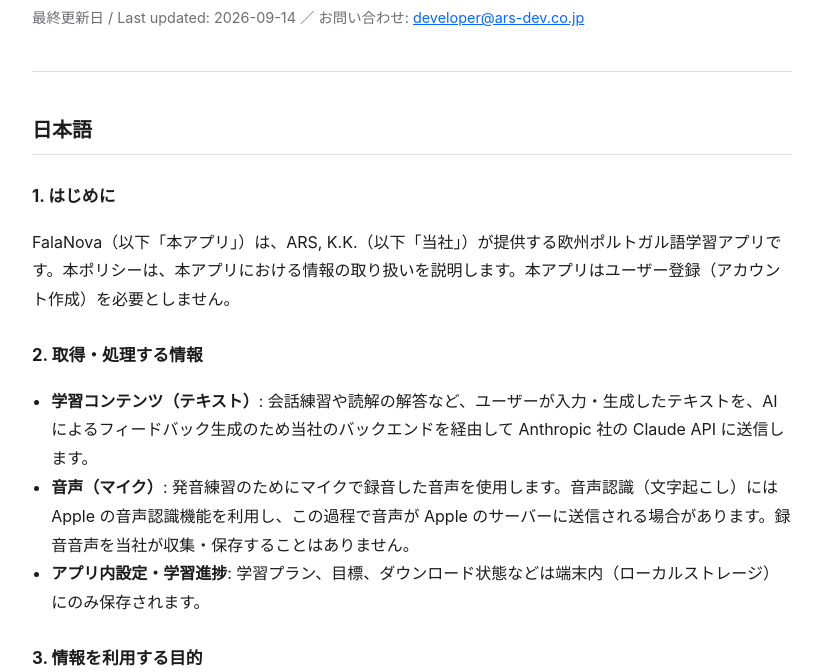
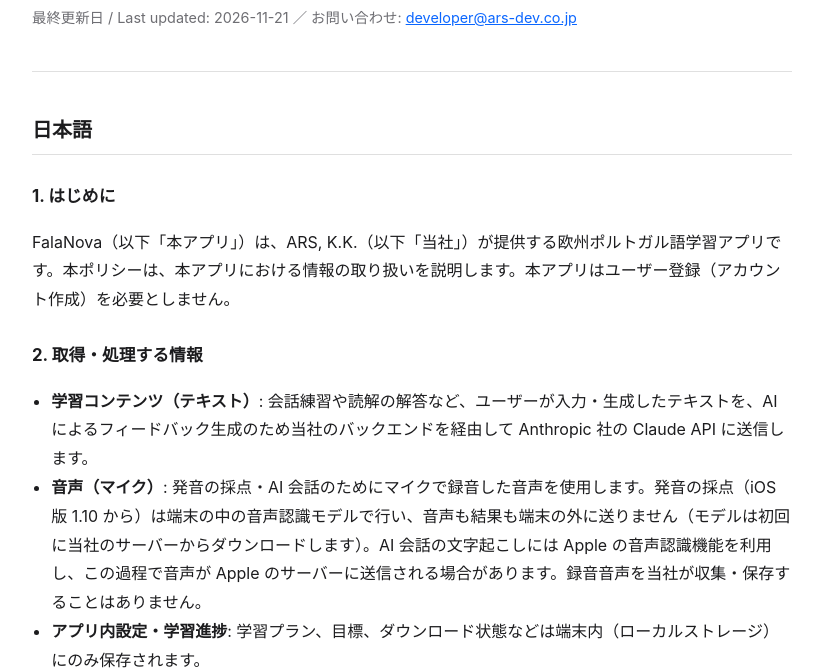
Before and after one commit to ars-sys/falanova-legal, a plain HTML site: page index.html in a window 1280 px wide. Shown: the part 128-800 px from the top of the page, without its empty margins (228-1051 px from the left). Drawn offline with Linux system fonts and the light colour scheme.

Commit message:
発音の採点（iOS 1.10）: 端末の中で行い、音声を外に送らないことを書く

```diff
--- a/index.html
+++ b/index.html
@@ -35,7 +35,7 @@
 
 <h1>プライバシーポリシー / Privacy Policy</h1>
 <p class="meta">FalaNova ／ 提供者: ARS, K.K.</p>
-<p class="meta">最終更新日 / Last updated: 2026-09-14 ／ お問い合わせ: <a href="mailto:developer@ars-dev.co.jp">developer@ars-dev.co.jp</a></p>
+<p class="meta">最終更新日 / Last updated: 2026-11-21 ／ お問い合わせ: <a href="mailto:developer@ars-dev.co.jp">developer@ars-dev.co.jp</a></p>
 
 <hr>
 
@@ -47,7 +47,7 @@
 <h3>2. 取得・処理する情報</h3>
 <ul>
   <li><strong>学習コンテンツ（テキスト）</strong>: 会話練習や読解の解答など、ユーザーが入力・生成したテキストを、AIによるフィードバック生成のため当社のバックエンドを経由して Anthropic 社の Claude API に送信します。</li>
-  <li><strong>音声（マイク）</strong>: 発音練習のためにマイクで録音した音声を使用します。音声認識（文字起こし）には Apple の音声認識機能を利用し、この過程で音声が Apple のサーバーに送信される場合があります。録音音声を当社が収集・保存することはありません。</li>
+  <li><strong>音声（マイク）</strong>: 発音の採点・AI 会話のためにマイクで録音した音声を使用します。発音の採点（iOS 版 1.10 から）は端末の中の音声認識モデルで行い、音声も結果も端末の外に送りません（モデルは初回に当社のサーバーからダウンロードします）。AI 会話の文字起こしには Apple の音声認識機能を利用し、この過程で音声が Apple のサーバーに送信される場合があります。録音音声を当社が収集・保存することはありません。</li>
   <li><strong>アプリ内設定・学習進捗</strong>: 学習プラン、目標、ダウンロード状態などは端末内（ローカルストレージ）にのみ保存されます。</li>
 </ul>
 
@@ -105,7 +105,7 @@
 <h3>2. Information We Process</h3>
 <ul>
   <li><strong>Learning content (text):</strong> Text you enter or generate (e.g., conversation practice and reading answers) is sent through our backend to Anthropic's Claude API to produce AI feedback.</li>
-  <li><strong>Audio (microphone):</strong> Microphone audio is used for pronunciation practice. Speech-to-text uses Apple's speech recognition, which may transmit audio to Apple's servers. We do not collect or store your audio recordings.</li>
+  <li><strong>Audio (microphone):</strong> Microphone audio is used for pronunciation scoring and AI conversation. Pronunciation scoring (iOS version 1.10 and later) runs on an on-device speech recognition model; neither the audio nor the results leave your device (the model is downloaded once from our server). Speech-to-text for AI conversation uses Apple's speech recognition, which may transmit audio to Apple's servers. We do not collect or store your audio recordings.</li>
   <li><strong>In-app settings &amp; progress:</strong> Study plans, goals, and download state are stored only on your device (local storage).</li>
 </ul>
 
```
